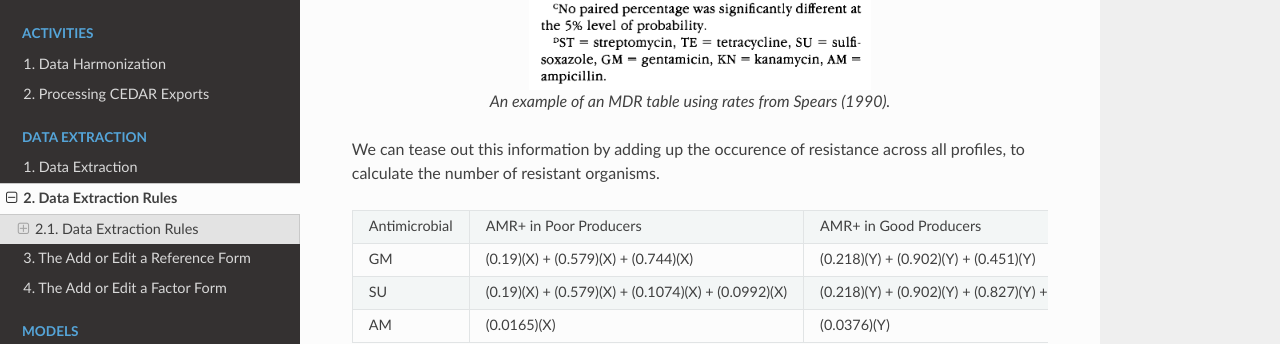
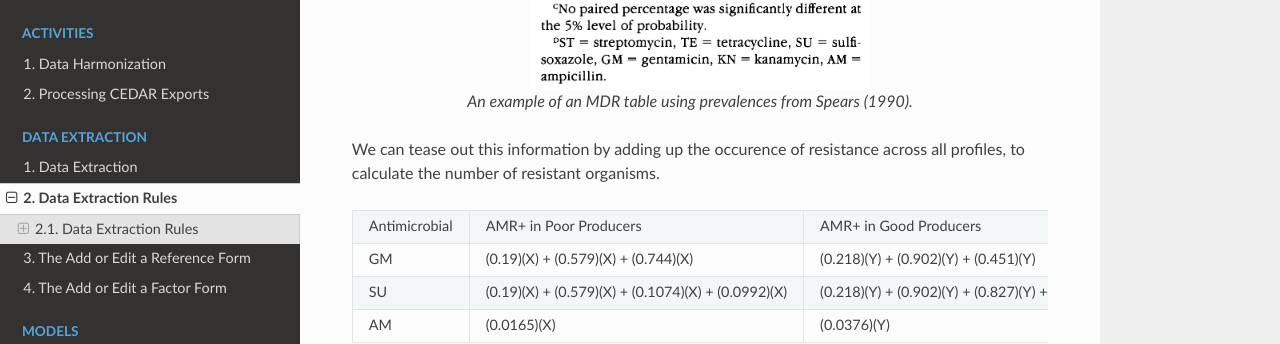
Before and after one commit to iAM-AMR/iAM.AMR.DOC, a Sphinx documentation site: the page built from source/data_extraction/data_extract_rules.rst, in a window 1280 px wide and 900 px high, scrolled down 2447 px. Shown: the part 166-510 px from the top of the window. Built offline with Sphinx 7.4.7 and the Read the Docs theme 2.0.0, drawn with Linux system fonts in a browser that asks for light colours; pages that are not in the unit, such as notebooks, are missing from menus; a script that is not in the unit is left out.

Commit message:
Replace Rates with Prevalences

```diff
--- a/source/data_extraction/data_extract.rst
+++ b/source/data_extraction/data_extract.rst
@@ -19,7 +19,7 @@
 
 - the exposed and referent groups
 - the host, microbe, and resistance tested
-- counts, rates, or odds ratios describing the effect of the factor
+- counts, prevalences, or odds ratios describing the effect of the factor
 
 
 
--- a/source/data_extraction/data_extract_rules.rst
+++ b/source/data_extraction/data_extract_rules.rst
@@ -84,7 +84,7 @@
 .. figure:: /assets/figures/mdr_example.png
    :align: center
 
-   An example of an MDR table using rates from Spears (1990).
+   An example of an MDR table using prevalences from Spears (1990).
 
 We can tease out this information by adding up the occurence of resistance across all profiles, to calculate the number of resistant organisms.
 
--- a/source/data_extraction/form_factor.rst
+++ b/source/data_extraction/form_factor.rst
@@ -105,7 +105,7 @@
 
 The exception to these rules is *Antimicrobial Use*. Where the factor describes antimicrobial use -- regardless of how the authors allocate the exposed and referent groups -- the exposure should always be antimicrobial use, and the referent should always be no use. Additionally, the factor should be recorded in the format "<Antimicrobial> Use" (where <Antimicrobial> is the antimicrobial used), and "No Use".
 
-For example, if a study compares the rates of resistance in broilers administered ceftiofur, the exposure should be recorded as "Ceftiofur Use" and the referent as "No Use".
+For example, if a study compares the prevalences of resistance in broilers administered ceftiofur, the exposure should be recorded as "Ceftiofur Use" and the referent as "No Use".
 
 
 |br|
```
Also changed, not shown: other parts of source/data_extraction/data_extract.rst (+1 -1 lines).
